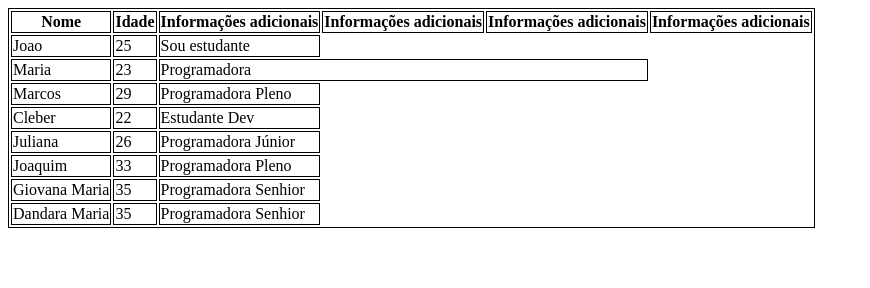
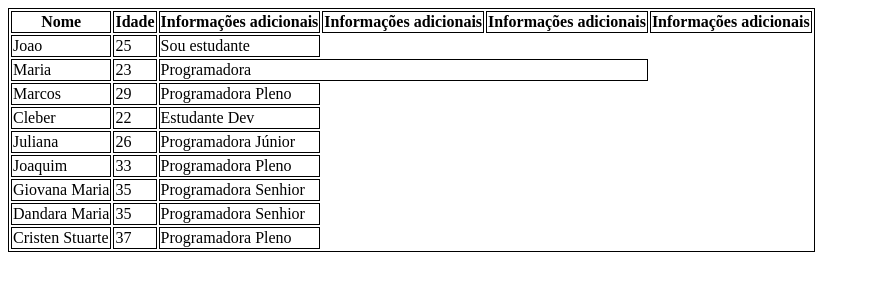
Before and after one commit to gTORR3z/aula-tabela, a plain HTML site: page index.html in a window 1280 px wide. Shown: the whole page, without its empty margins (0-870 px from the left). Drawn offline with Linux system fonts and the light colour scheme.

Commit message:
Adicionado programadora Cristen Stuart

```diff
--- a/index.html
+++ b/index.html
@@ -63,6 +63,11 @@
                 <td>35</td>
                 <td>Programadora Senhior</td>
             </tr>
+            <tr>
+                <td>Cristen Stuarte</td>
+                <td>37</td>
+                <td>Programadora Pleno</td>
+            </tr>
         </tbody>
     </table>
 
```
